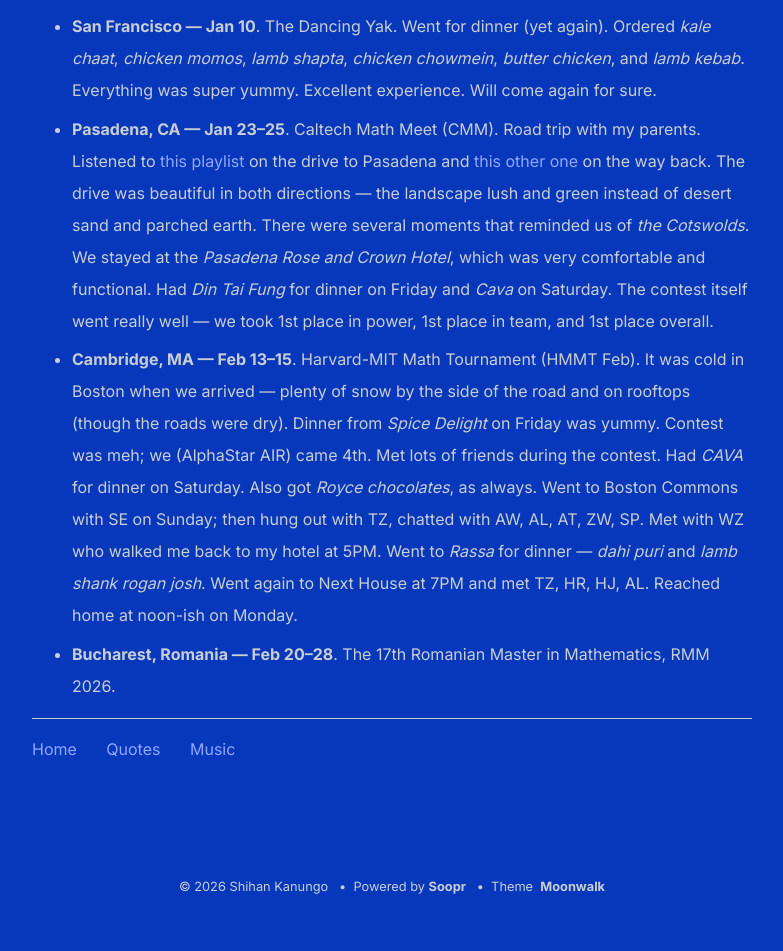
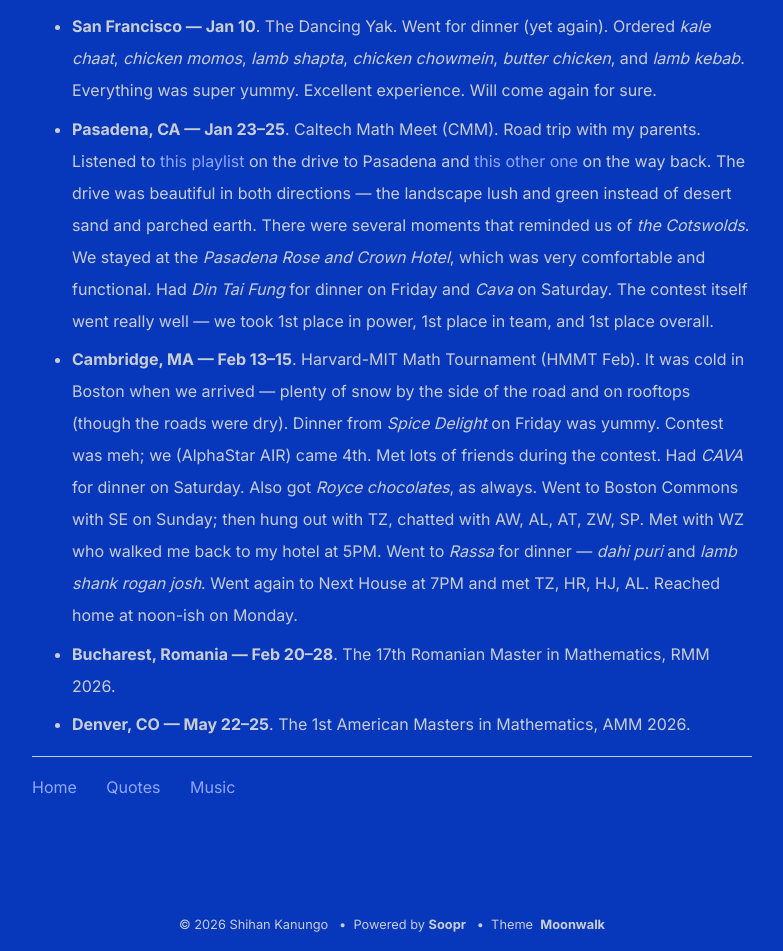
Before and after one commit to shihankanungo/shihankanungo.github.io, a Jekyll site: the page built from travel.md, in a window 1280 px wide. Shown: the part 800-1751 px from the top of the page, without its empty margins (248-1031 px from the left). Built offline with Jekyll 4.4.1, drawn with Linux system fonts in a browser that asks for light colours; before the commit the page ends 1712 px from its top, so only the background shows below that.

Commit message:
Update travel.md

```diff
--- a/travel.md
+++ b/travel.md
@@ -12,3 +12,4 @@
 - **Pasadena, CA --- Jan 23--25**. Caltech Math Meet (CMM). Road trip with my parents. Listened to [this playlist](https://open.spotify.com/playlist/3nuVXLEao4eoONInGsuDg7?si=deed7bae5f5e4c4b) on the drive to Pasadena and [this other one](https://open.spotify.com/playlist/32wdIEm5MTG3QZCevX4Fcq?si=e50e484fb3164f14) on the way back. The drive was beautiful in both directions &mdash; the landscape lush and green instead of desert sand and parched earth. There were several moments that reminded us of *the Cotswolds*. We stayed at the *Pasadena Rose and Crown Hotel*, which was very comfortable and functional. Had *Din Tai Fung* for dinner on Friday and *Cava* on Saturday. The contest itself went really well &mdash; we took 1st place in power, 1st place in team, and 1st place overall.
 - **Cambridge, MA --- Feb 13--15**. Harvard-MIT Math Tournament (HMMT Feb). It was cold in Boston when we arrived &mdash; plenty of snow by the side of the road and on rooftops (though the roads were dry). Dinner from *Spice Delight* on Friday was yummy. Contest was meh; we (AlphaStar AIR) came 4th. Met lots of friends during the contest. Had *CAVA* for dinner on Saturday. Also got *Royce chocolates*, as always. Went to Boston Commons with SE on Sunday; then hung out with TZ, chatted with AW, AL, AT, ZW, SP. Met with WZ who walked me back to my hotel at 5PM. Went to *Rassa* for dinner &mdash; *dahi puri* and *lamb shank rogan josh*. Went again to Next House at 7PM and met TZ, HR, HJ, AL. Reached home at noon-ish on Monday.
 - **Bucharest, Romania --- Feb 20--28**. The 17th Romanian Master in Mathematics, RMM 2026.
+- **Denver, CO --- May 22--25**. The 1st American Masters in Mathematics, AMM 2026.
```
